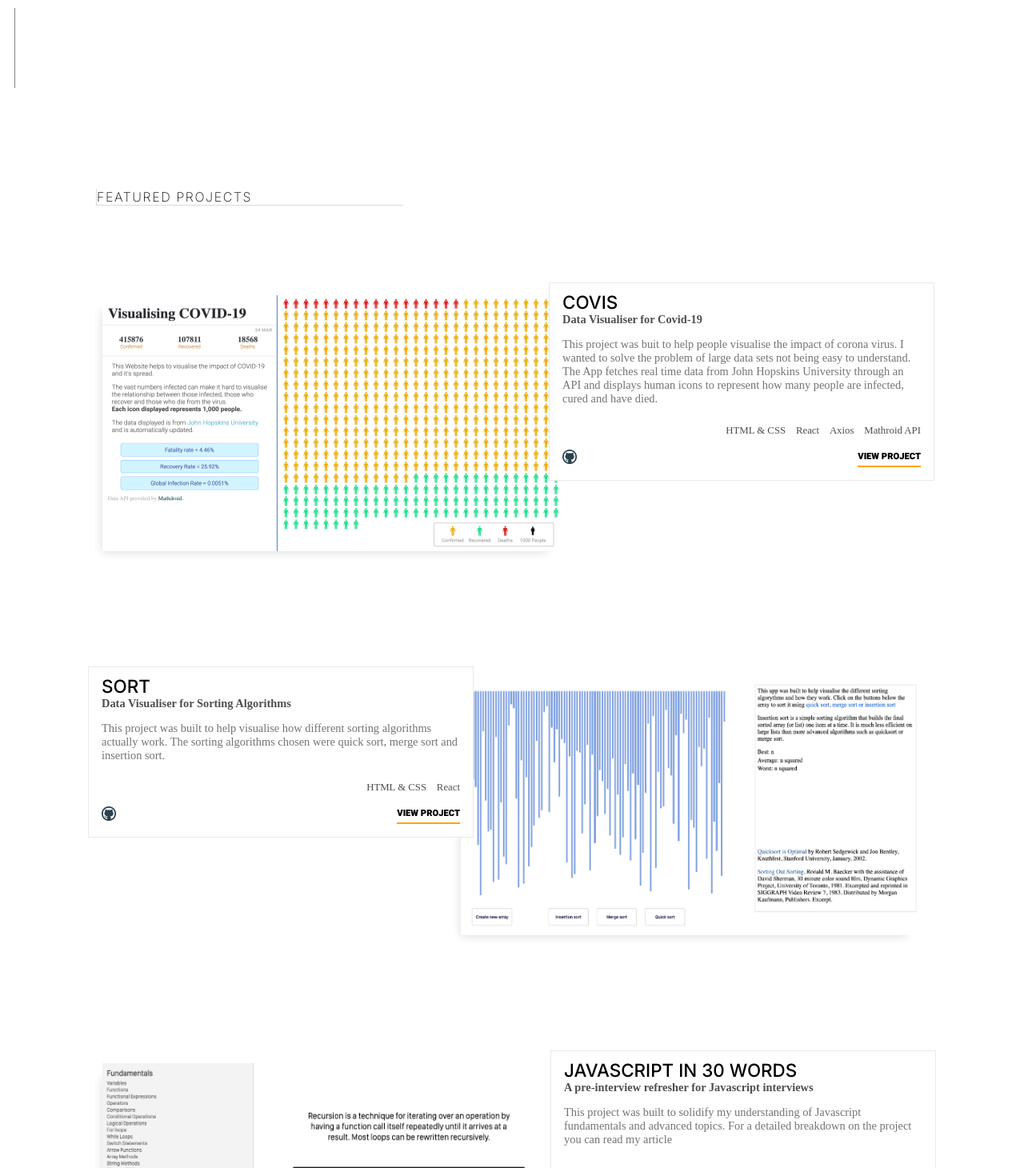
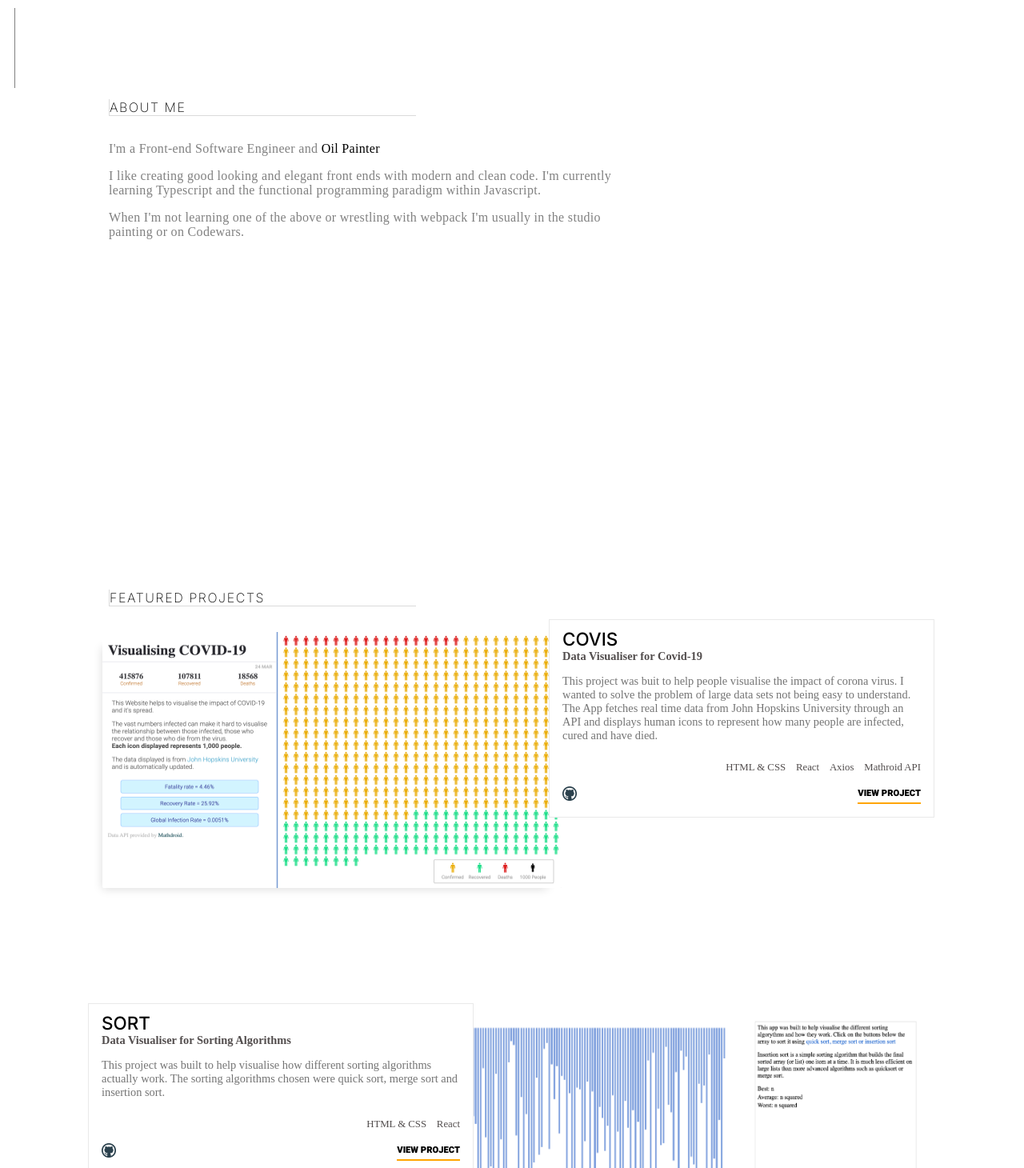
Before and after one commit to msmfa/portfolio, a React (Create React App) app: page / in a window 1280 px wide. Shown: the part 690-2150 px from the top of the page at 80% size. Built offline with nearby package versions, Linux system fonts and the light colour scheme; a web font is replaced by a local one.

Commit message:
Updated about me section

```diff
--- a/src/App.js
+++ b/src/App.js
@@ -23,6 +23,7 @@ function App() {
       <NavBar />
       <Header />
       <ContactButton text={"Let's Talk"} />
+      <ContentHeaders text="About Me" />
       <AboutSection />
       <ContentHeaders text="Featured Projects" />
       <ProjectHeader />
--- a/src/components/AboutSection.js
+++ b/src/components/AboutSection.js
@@ -4,7 +4,6 @@ function AboutSection() {
   return (
     <>
       <div className="about-container">
-        <div className="title">About</div>
         <p className="para">
           <h3>
             I'm a Front-end Software Engineer and{" "}
--- a/src/css/About.css
+++ b/src/css/About.css
@@ -5,9 +5,10 @@
 }
 
 .about-container {
-  display: none;
   width: 50vw;
+  height: 60vh;
   margin-left: 8em;
+  margin-bottom: 5em;
 }
 
 .para h3 {
--- a/src/css/ContentHeaders.css
+++ b/src/css/ContentHeaders.css
@@ -3,7 +3,7 @@
   font-weight: 200;
   text-transform: uppercase;
   letter-spacing: 0.1em;
-  margin: 7em;
+  margin: 0 0 2em 8em;
   border-bottom: 1px solid rgb(218, 218, 218);
   border-left: 1px solid rgb(218, 218, 218);
   width: 30vw;
--- a/src/projectData.js
+++ b/src/projectData.js
@@ -16,7 +16,7 @@ export const projectOne = [
 export const projectTwo = [
   {
     title: "Javascript In 30 Words",
-    subtitle: "A pre-interview refresher for Javascript interviews",
+    subtitle: "Javascript Concepts Explained in 30 Words or Less",
     para: `This project was built to solidify my understanding of Javascript
     fundamentals and advanced topics. For a detailed breakdown on the
     project you can read my article`,
```
